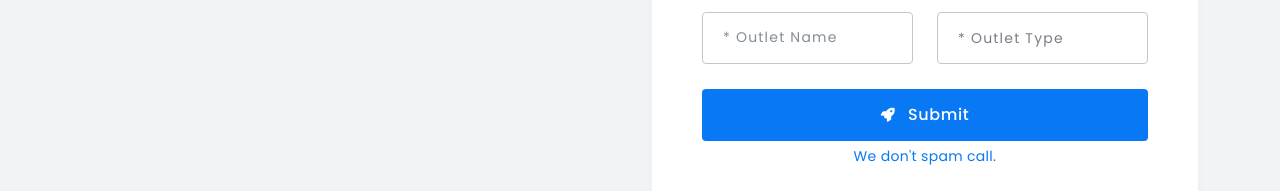
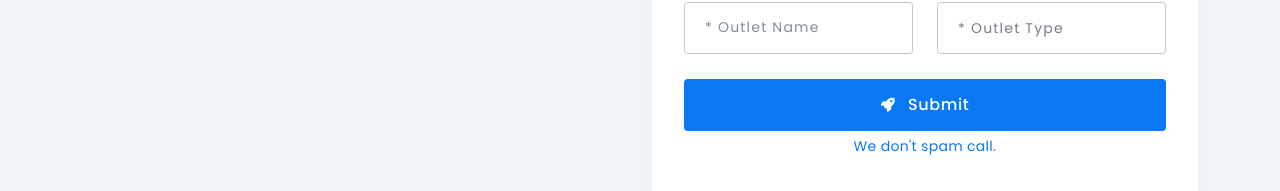
Before and after one commit to Shekru-Labs-India/menumitra_website, a React (Create React App) app: page / in a window 1280 px wide. Shown: the part 6515-6706 px from the top of the page. Built offline with nearby package versions, Linux system fonts and the light colour scheme.

Commit message:
form btn fix

```diff
--- a/src/components/Form.jsx
+++ b/src/components/Form.jsx
@@ -439,7 +439,7 @@ const Form = () => {
             />
           </div>
           <div className="col-lg-6">
-            <div className="promo-box p-50">
+            <div className="promo-box">
               <h4 className="text-start mb-50">
                 Get an Instant demo by our experts
               </h4>
@@ -555,7 +555,7 @@ const Form = () => {
                     <button
                       type="submit "
                       disabled={loading}
-                      className="btn btn-primary btn-submit"
+                      className="btn btn-primary btn-submit px-2"
                     >
                       <i className="fas fa-rocket me-2"></i> Submit
                     </button>
```
